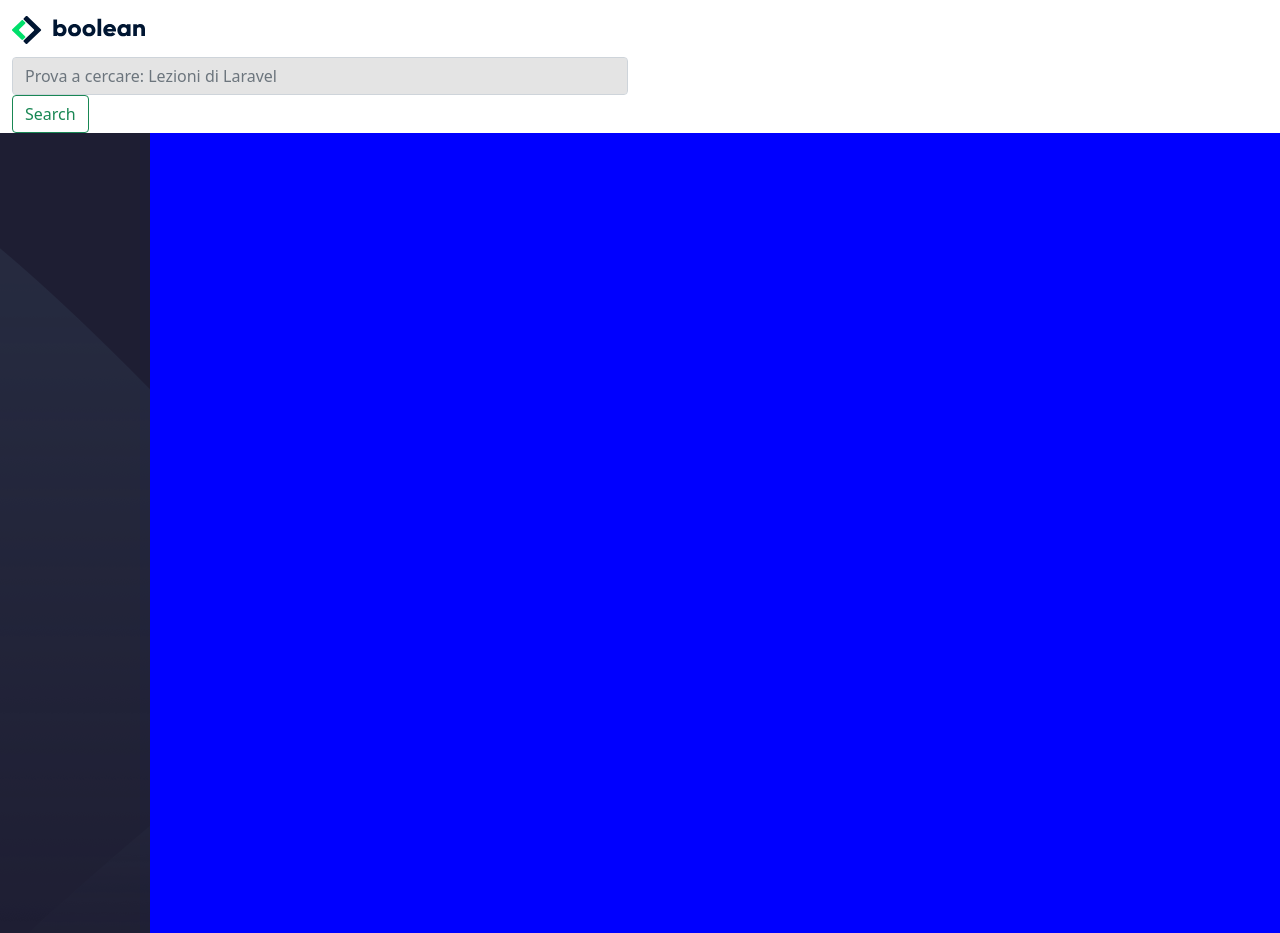
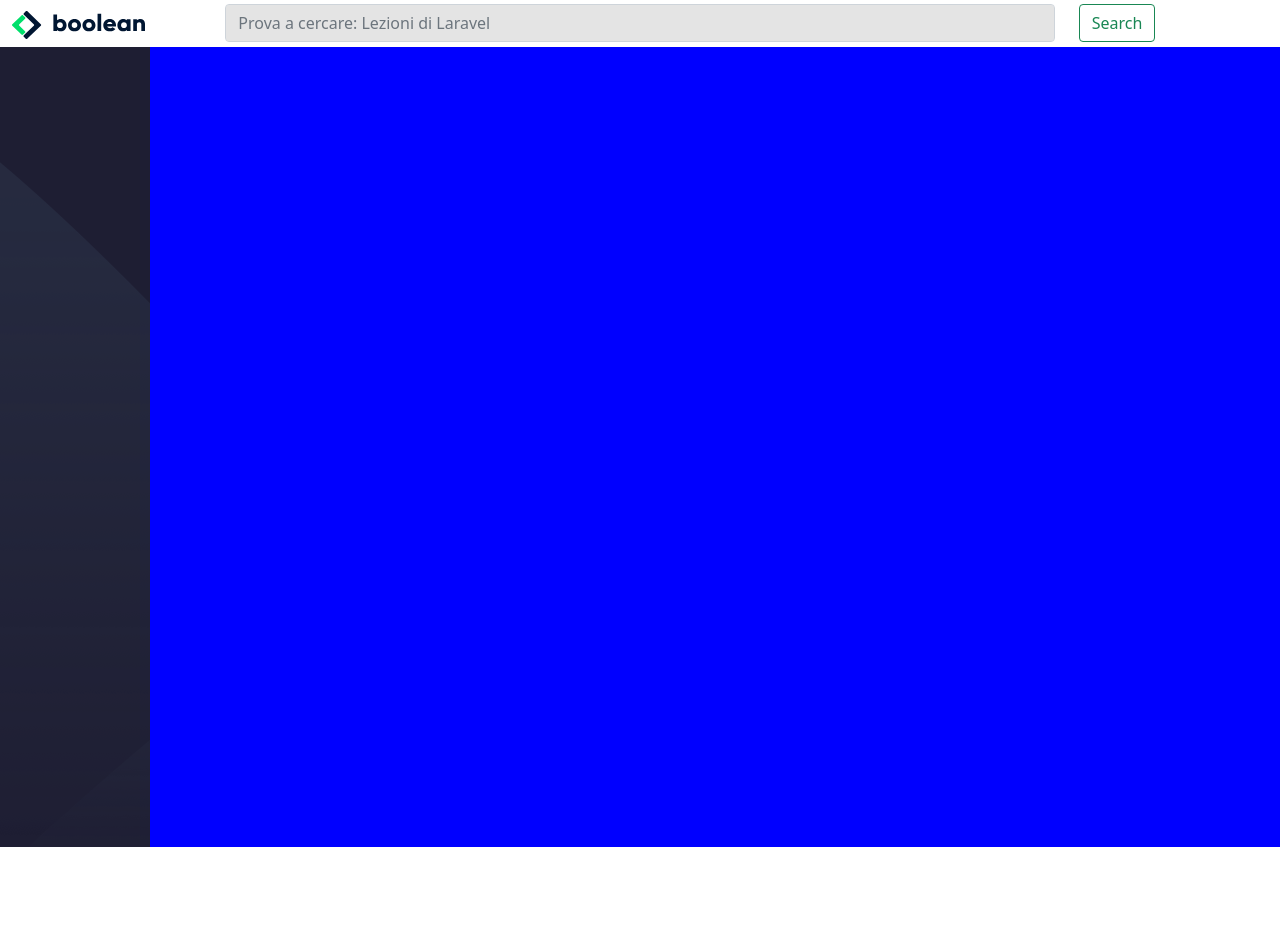
Before and after one commit to Dome1992/html-css-bootstrap-dashboard, a plain HTML site: page index.html in a window 1280 px wide. After the commit the page ends 847 px from the top, so only its background shows below. Drawn offline with nearby package versions, Linux system fonts and the light colour scheme.

Commit message:
col-2 col col-2

```diff
--- a/index.html
+++ b/index.html
@@ -15,25 +15,28 @@
 
                 <div class="container-fluid">
                     <div class="row align-items-center">
-                        <!--<div class="col-2">
+                        <div class="col-2">
                             <nav class="navbar navbar-light">
-                                <a class="navbar-brand">
-                                    <img src="img/logo.svg" id="logo" alt="">
-                                    <img src="img/mobile-logo.png" id="logo-mobile">
-                                </a>
-                              </nav>
+                                <div class="header-right">
+                                    <a class="navbar-brand">
+                                        <img src="img/logo.svg" id="logo" alt="">
+                                        <img src="img/mobile-logo.png" id="logo-mobile">
+                                    </a>
+                                </div>
+                            </nav>
+
                         </div>
-                        <div class="col-9">
+                        <div class="col">
                                 <form class="d-flex">
                                     <input class="form-control" type="search"  placeholder="Prova a cercare: Lezioni di Laravel" aria-label="Search">
 
                                 </form>
                         </div>
-                        <div class="col-1">
+                        <div class="col-2">
                             <button class="btn btn-outline-success" type="submit">Search</button>
                         </div>
-                        -->
-                        <div class="col-6">
+
+                        <!--<div class="col-6">
                             <nav class="navbar navbar-light">
                                 <a class="navbar-brand">
                                     <img src="img/logo.svg" id="logo" alt="">
@@ -50,7 +53,7 @@
 
 
                                 <button class="btn btn-outline-success" type="submit">Search</button>
-                        </div>
+                        </div>-->
 
 
                     </div>
```
